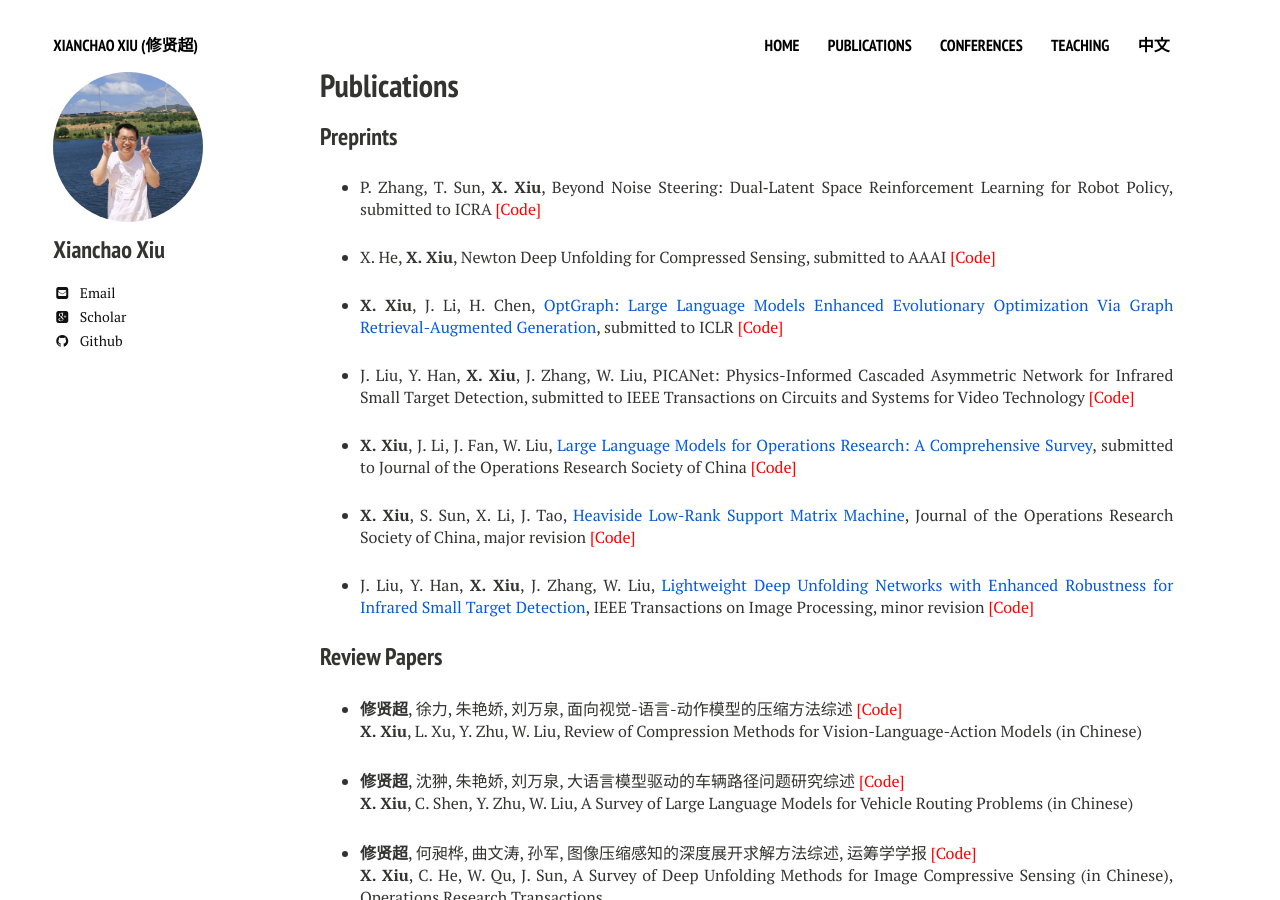
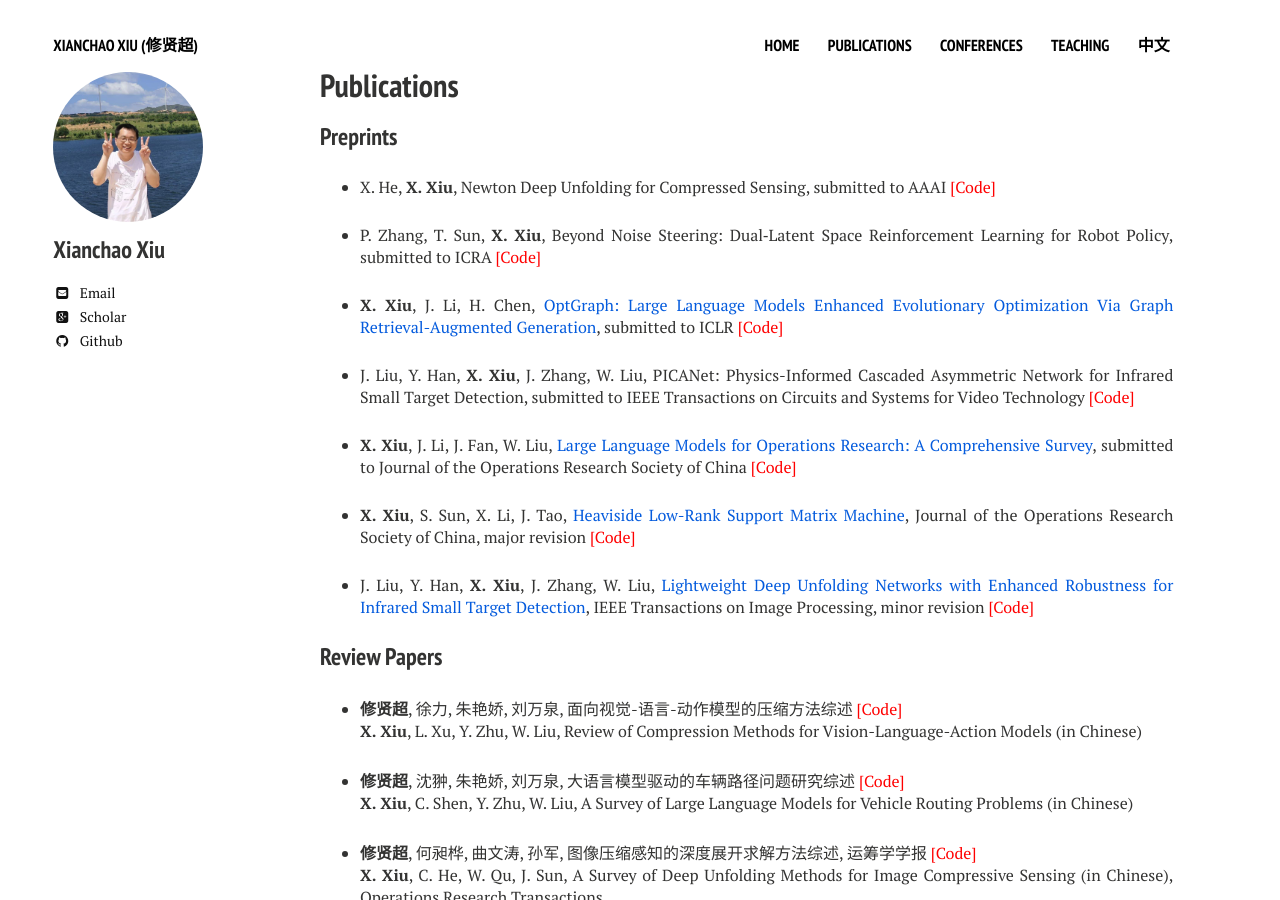
Before and after one commit to xianchaoxiu/xianchaoxiu.github.io, a Jekyll site: the page built from publications/index.md, in a window 1280 px wide and 900 px high. Built offline with Jekyll 4.4.1, drawn with Linux system fonts in a browser that asks for light colours; nearby versions of some CDN libraries.

Commit message:
Update index.md

```diff
--- a/publications/index.md
+++ b/publications/index.md
@@ -10,9 +10,9 @@ share: false
 
 ### Preprints
 
+* X. He, <b>X. Xiu</b>, Newton Deep Unfolding for Compressed Sensing, submitted to AAAI <a href="https://github.com/xianchaoxiu/DNU-Net" class="textlink" target="_blank" style="color: red;">[Code]</a>
+
 * P. Zhang, T. Sun, <b>X. Xiu</b>, Beyond Noise Steering: Dual‑Latent Space Reinforcement Learning for Robot Policy, submitted to ICRA <a href="https://github.com/xianchaoxiu/DLSRL" class="textlink" target="_blank" style="color: red;">[Code]</a>
-
-* X. He, <b>X. Xiu</b>, Newton Deep Unfolding for Compressed Sensing, submitted to AAAI <a href="https://github.com/xianchaoxiu/DNU-Net" class="textlink" target="_blank" style="color: red;">[Code]</a>
 
 * <b>X. Xiu</b>, J. Li, H. Chen, <a href="https://arxiv.org/abs/2607.27918" class="textlink" target="_blank">OptGraph: Large Language Models Enhanced Evolutionary Optimization Via Graph Retrieval-Augmented Generation</a>, submitted to ICLR <a href="https://github.com/xianchaoxiu/OptGraph" class="textlink" target="_blank" style="color: red;">[Code]</a>
 
```
